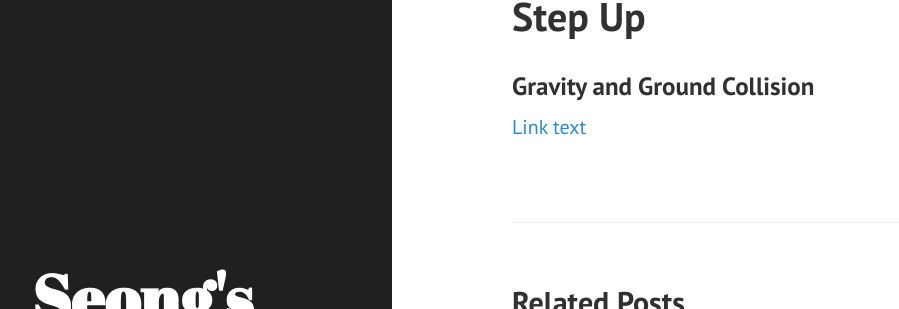
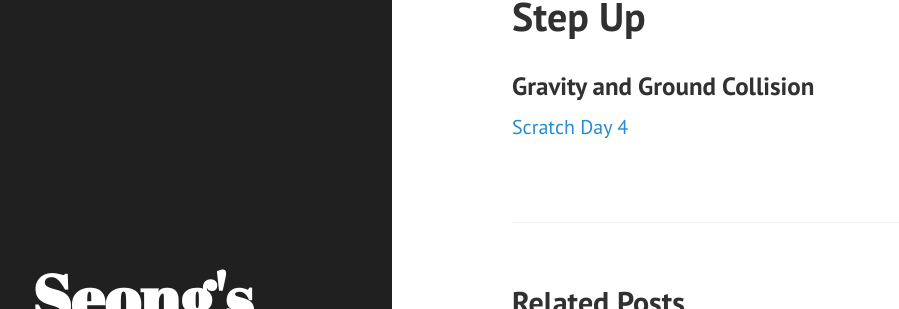
Before and after one commit to GwangseongCho/GwangseongCho.github.io, a Jekyll site: the page built from _posts/2024-07-09-Step Up.md, in a window 1280 px wide. Shown: the part 196-505 px from the top of the page, without its empty margins (8-907 px from the left). Built offline with Jekyll 4.4.1, drawn with Linux system fonts in a browser that asks for light colours.

Commit message:
Update 2024-07-09-Step Up.md

```diff
--- a/_posts/2024-07-09-Step Up.md
+++ b/_posts/2024-07-09-Step Up.md
@@ -8,4 +8,4 @@ category: Step Up
 
 
 ### Gravity and Ground Collision
- [Link text](https://website-name.com)
+ [Scratch Day 4]([https://website-name.com](https://scratch.mit.edu/projects/1020200569))
```
